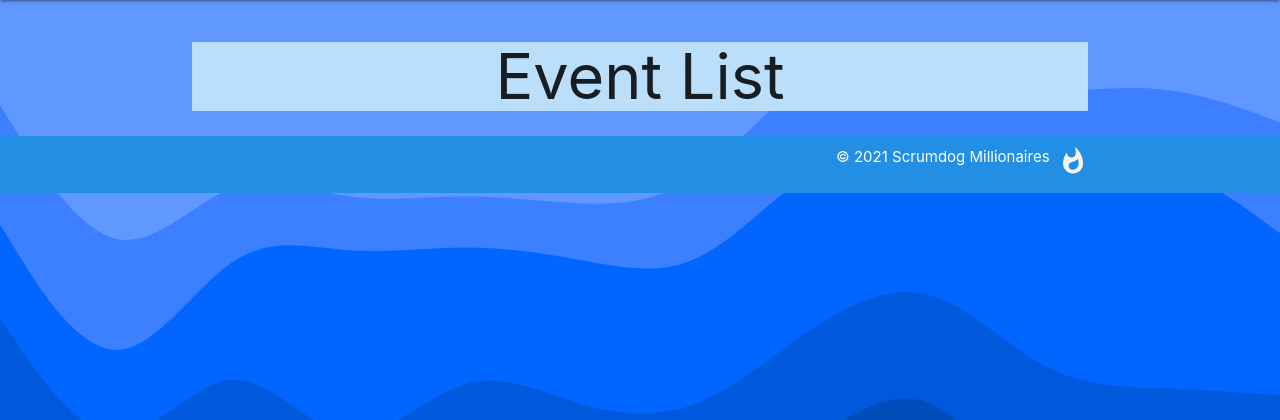
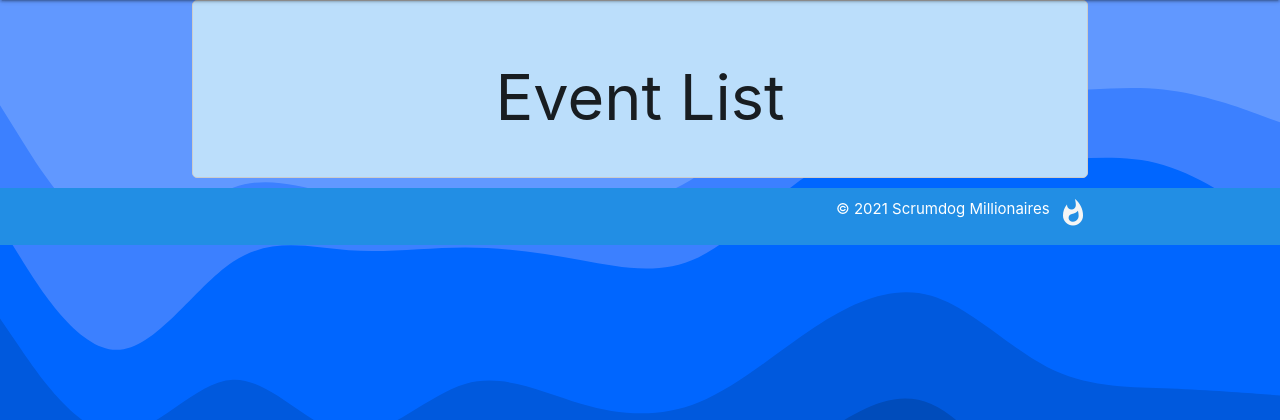
Before and after one commit to countchrisdo/wheresthepartyapp, a Django app: page /events/ in a window 1280 px wide. Shown: the part 64-484 px from the top of the page. Run offline with Django 3.2, Linux system fonts and the light colour scheme; data that the repository does not hold is empty.

Commit message:
style changes

```diff
--- a/main_app/static/css/style.css
+++ b/main_app/static/css/style.css
@@ -5,13 +5,13 @@
   text-align: center;
 } */
 
-/* main {
+main {
   border: 1px solid #ccc;
   border-radius: 5px;
   padding: 20px;
   margin-top: 20px;
   margin-bottom: 20px;
-} */
+}
 
 /* position hard coded for chrome */
 #search-bar {
```
